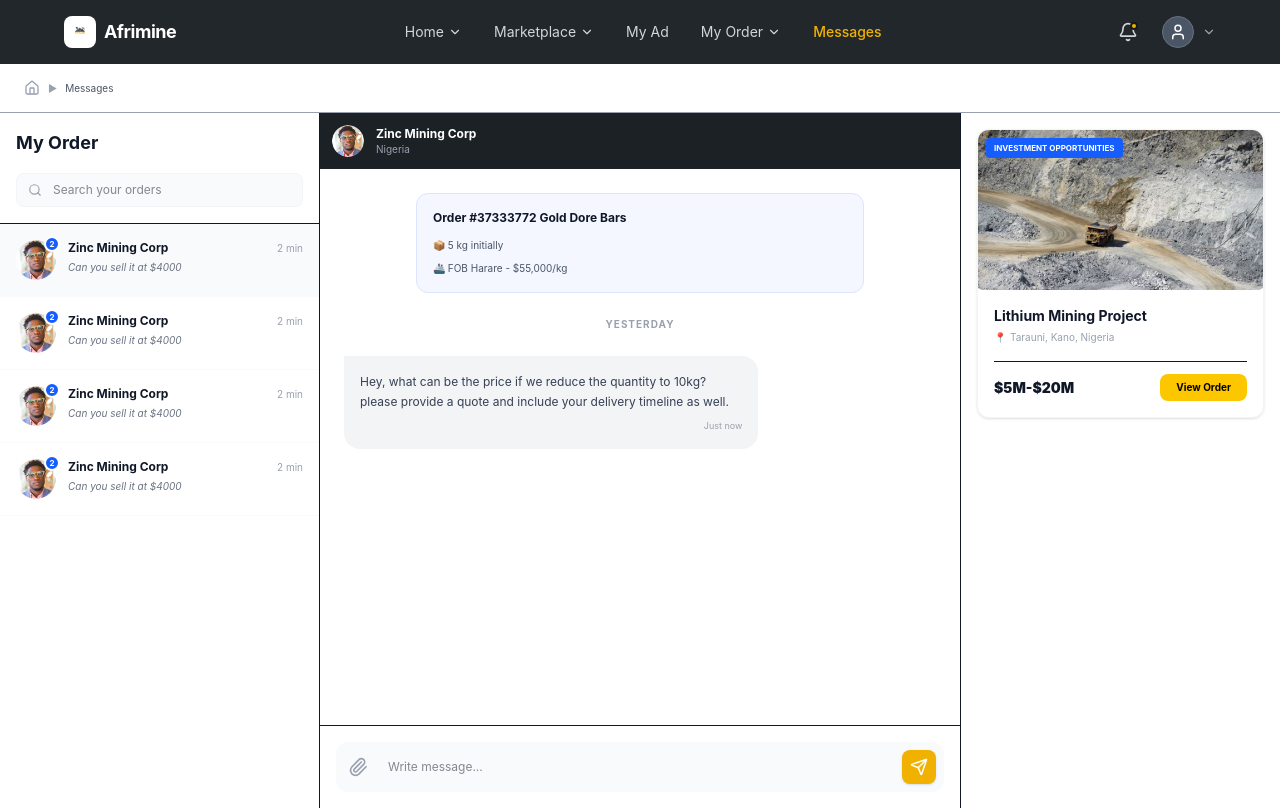
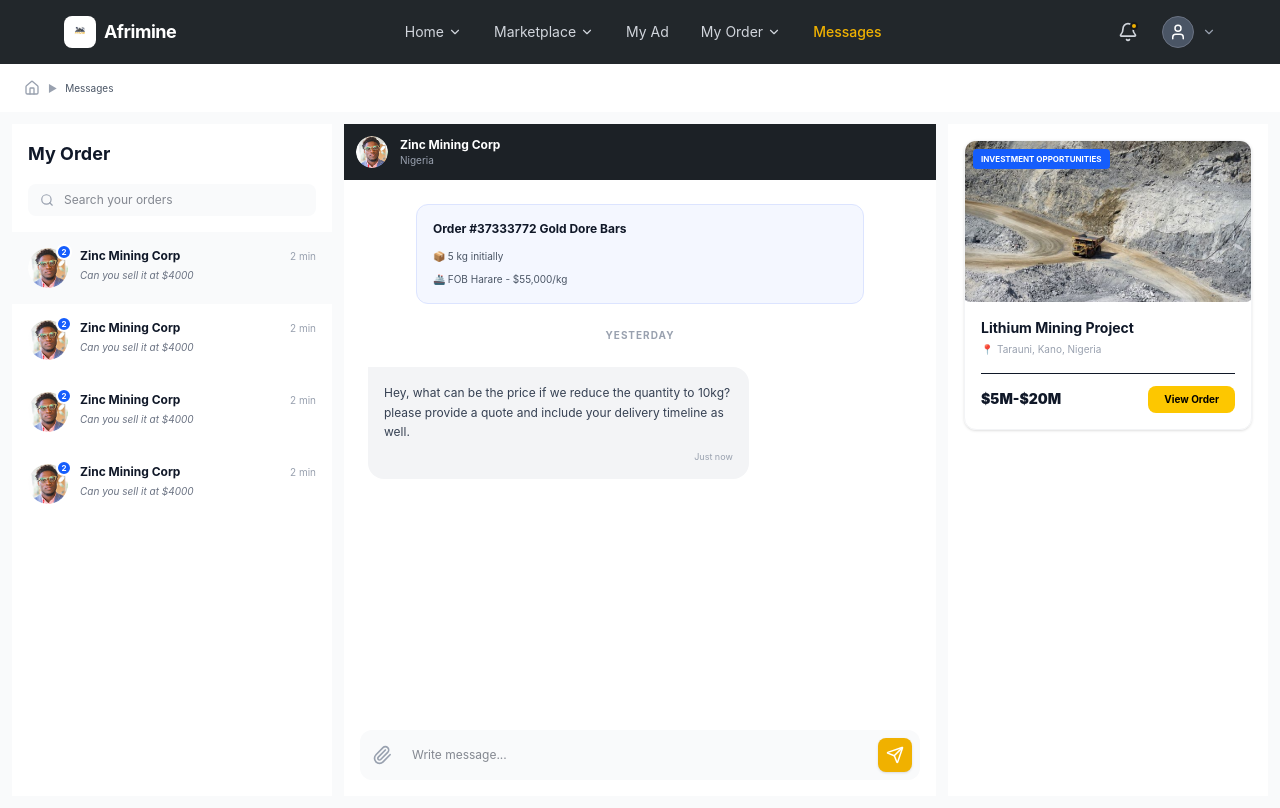
Before and after one commit to AfrimineHub/Afrimine-frontend, a React (Vite) app: page /messages in a window 1280 px wide. Built offline with nearby package versions, Linux system fonts and the light colour scheme.

Commit message:
improve messages page

```diff
--- a/src/features/messages/components/ChatSidebar.tsx
+++ b/src/features/messages/components/ChatSidebar.tsx
@@ -1,22 +1,22 @@
 import { Search } from 'lucide-react';
 
 export const ChatSidebar = () => (
-  <aside className="w-full md:w-80 bg-white border-r flex flex-col md:h-auto max-h-[40vh] md:max-h-none min-h-0">
-    <div className="p-4 border-b">
+  <aside className="w-full md:w-80 bg-white flex flex-col md:h-auto max-h-[40vh] md:max-h-none min-h-0">
+    <div className="p-4">
       <h2 className="text-lg font-bold text-gray-900 mb-4">My Order</h2>
       <div className="relative">
         <Search className="absolute left-3 top-1/2 -translate-y-1/2 text-gray-400" size={14} />
         <input
           type="text"
           placeholder="Search your orders"
-          className="w-full pl-9 pr-4 py-2 bg-gray-50 border border-gray-100 rounded-lg text-xs outline-none focus:ring-1 focus:ring-yellow-500"
+          className="w-full pl-9 pr-4 py-2 bg-gray-50  border-gray-100 rounded-lg text-xs outline-none focus:ring-1 focus:ring-yellow-500"
         />
       </div>
     </div>
 
     <div className="flex-1 overflow-y-auto">
       {[1, 2, 3, 4].map((_, i) => (
-        <div key={i} className={`p-4 flex gap-3 cursor-pointer border-b border-gray-50 hover:bg-gray-50 transition-colors ${i === 0 ? 'bg-gray-50' : ''}`}>
+        <div key={i} className={`p-4 flex gap-3 cursor-pointer hover:bg-gray-50 transition-colors ${i === 0 ? 'bg-gray-50' : ''}`}>
           <div className="relative">
             <img src="/images/categories/buyer.png" className="w-10 h-10 rounded-full object-cover" alt="User" />
             <div className="absolute -top-1 -right-1 w-4 h-4 bg-blue-600 text-white text-[8px] flex items-center justify-center rounded-full border-2 border-white font-bold">2</div>
--- a/src/features/messages/components/ChatWindow.tsx
+++ b/src/features/messages/components/ChatWindow.tsx
@@ -33,7 +33,7 @@
       </div>
 
       {/* Input Area */}
-      <div className="p-3 sm:p-4 border-t">
+      <div className="p-3 sm:p-4">
          <div className="flex gap-2 items-center bg-gray-50 p-2 rounded-xl">
          <button className="text-gray-400 hover:text-gray-600 p-1 transition-colors cursor-pointer">
           <Paperclip size={20} />
--- a/src/features/messages/pages/MessagesPage.tsx
+++ b/src/features/messages/pages/MessagesPage.tsx
@@ -5,19 +5,19 @@
 
 const MessagesPage = () => {
   return (
-    <div className="flex flex-col h-[calc(100vh-56px)] bg-gray-50">
+    <div className="flex flex-col h-[calc(100vh-56px)] bg-gray-50 gap-3">
       {/* Breadcrumbs */}
-      <nav className="p-4 px-6 flex items-center gap-2 text-[10px] text-gray-400 border-b bg-white">
+      <nav className="p-4 px-6 flex items-center gap-2 text-[10px] text-gray-400 bg-white">
         <span><Home size={16} /></span> <span>▶</span> <span className="text-gray-600">Messages</span>
       </nav>
 
-      <div className="flex flex-col md:flex-row flex-1 overflow-hidden min-h-0">
+      <div className="flex flex-col md:flex-row flex-1 overflow-hidden min-h-0 gap-3 p-3 pt-0">
         <ChatSidebar />
 
         {/* Main Chat Area */}
         <ChatWindow />
 
-        <aside className="hidden lg:block w-80 p-4 border-l bg-white">
+        <aside className="hidden lg:block w-80 p-4 bg-white">
           <OrderContextCard />
         </aside>
       </div>
```
